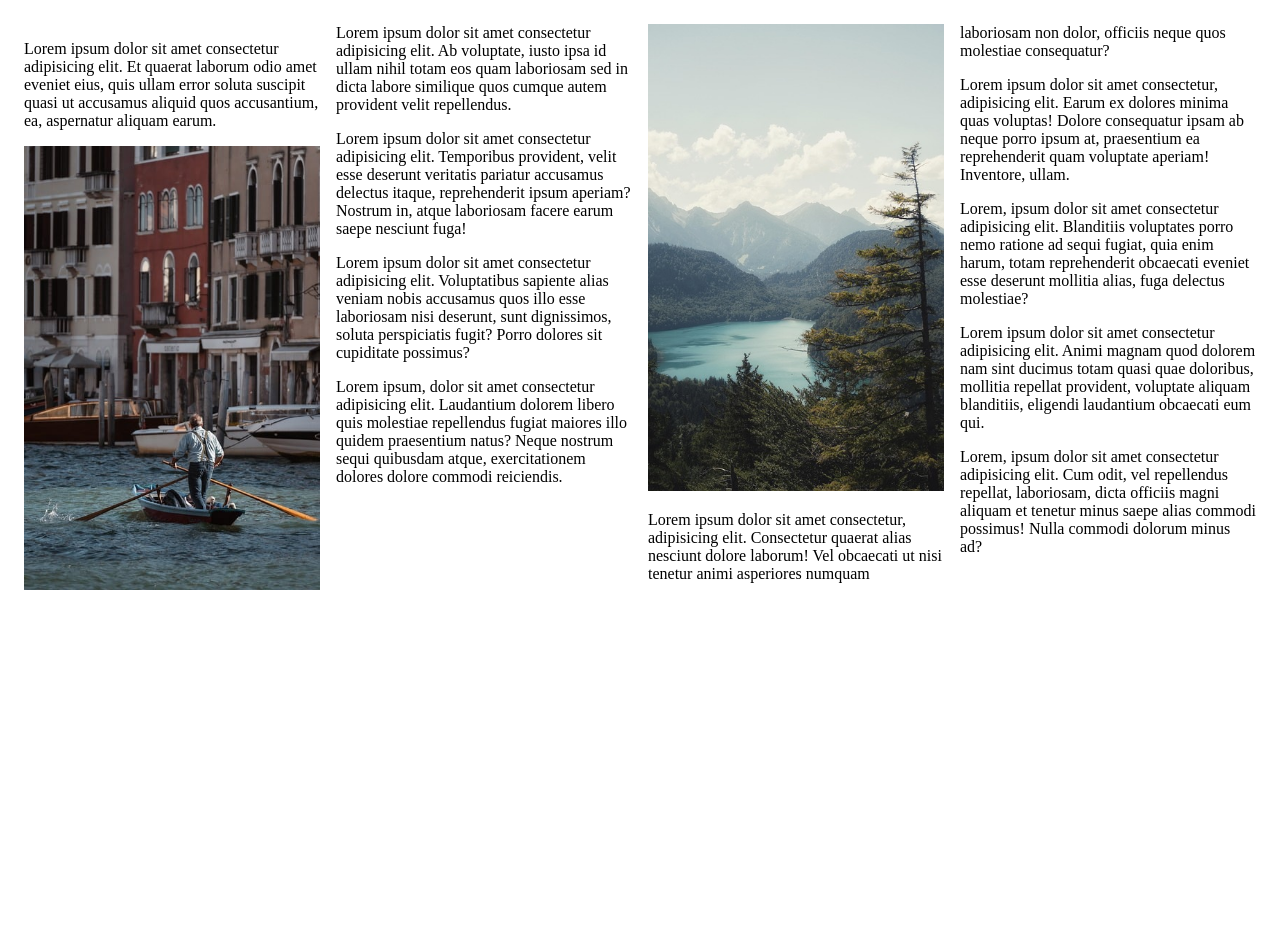
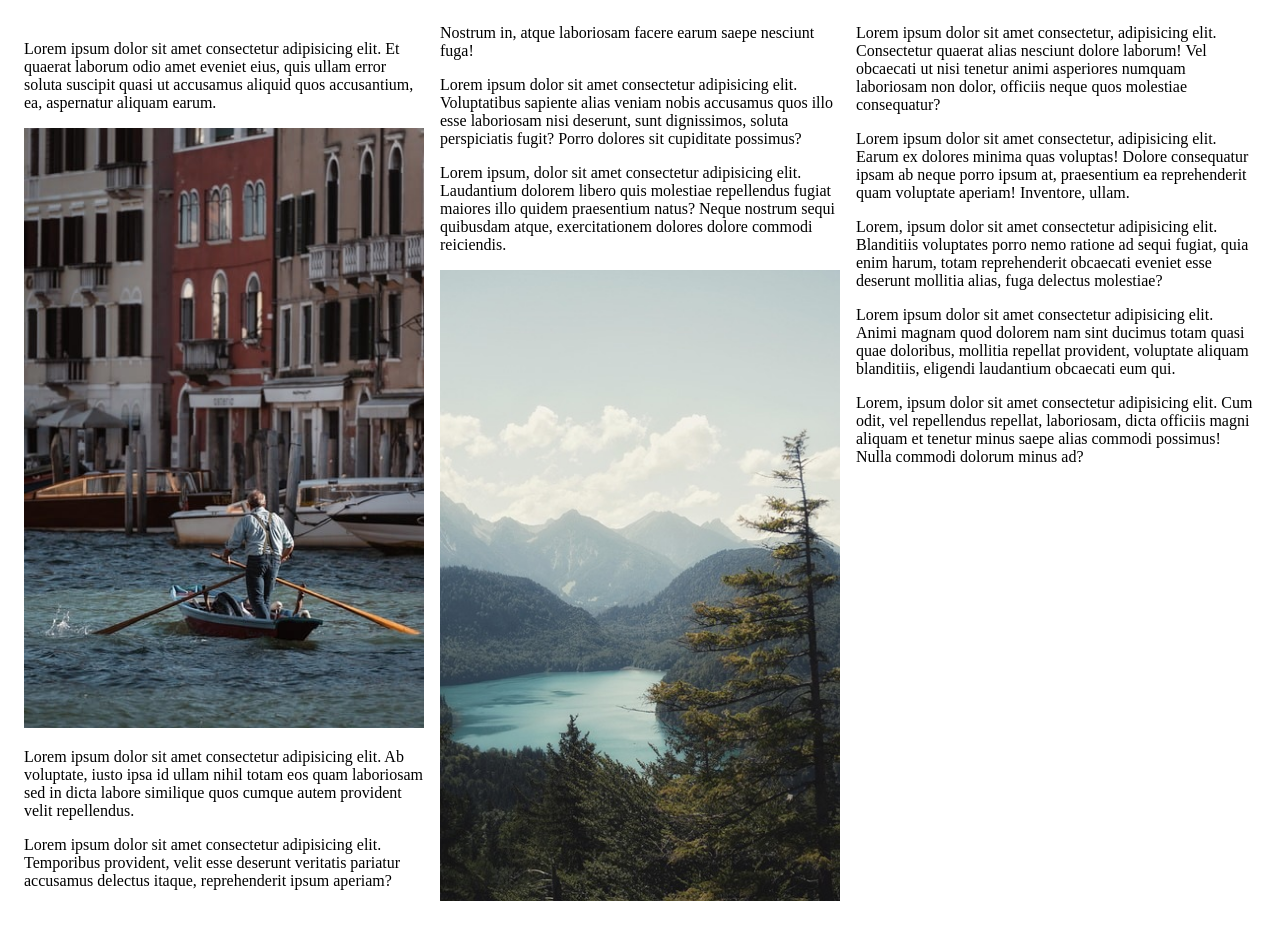
Before and after one commit to rubluesan/maquetacion-css, a plain HTML site: page 3-grid/ejercicio-media-queries/index.html in a window 1280 px wide. Before the commit the page ends 800 px from the top, so only its background shows below. Drawn offline with Linux system fonts and the light colour scheme.

Commit message:
corregido ejercicio media queries

```diff
--- a/3-grid/ejercicio-media-queries/style.css
+++ b/3-grid/ejercicio-media-queries/style.css
@@ -8,22 +8,22 @@ img {
 
 .content {
     columns: 1;
+    max-width: 1400px;
+    margin: 0 auto;
 }
 
-@media (min-width: 480px) {
-    .content {
-        columns: 2;
-    }
+@media screen and (min-width: 768px) {
+    .content { columns: 2; }
 }
 
-@media (min-width: 768px) {
-    .content {
-        columns: 3;
-    }
+@media screen and (min-width: 1024px) {
+    .content { columns: 3; }
 }
 
-@media (min-width: 1024px) {
-    .content {
-        columns: 4;
-    }
+@media screen and (min-width: 1400px) {
+    .content { columns: 4; }
 }
+
+@media print {
+    .content { columns: 2; }
+}
```
